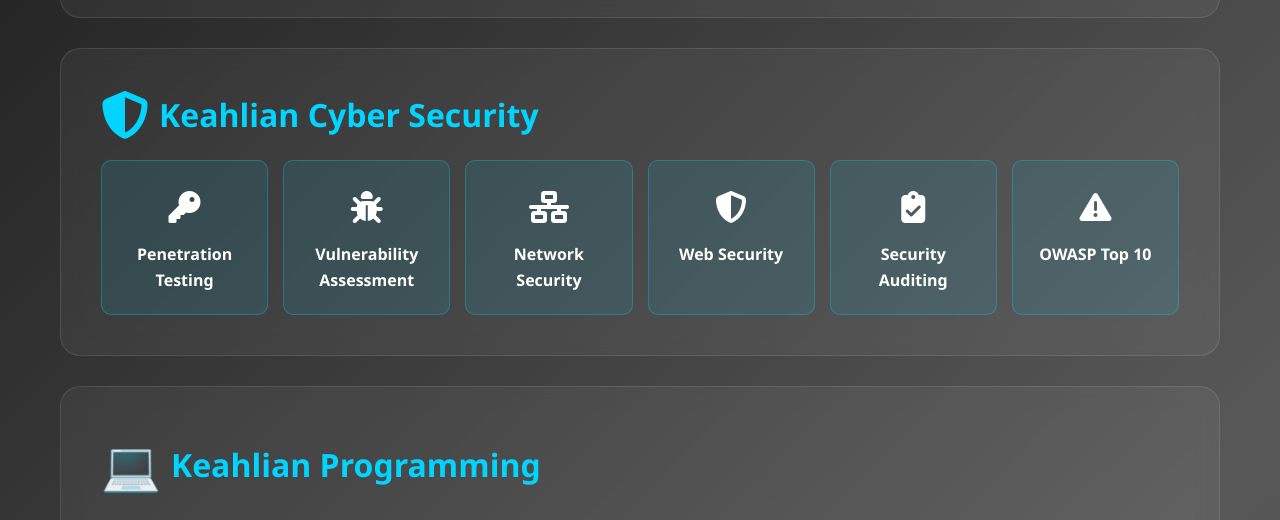
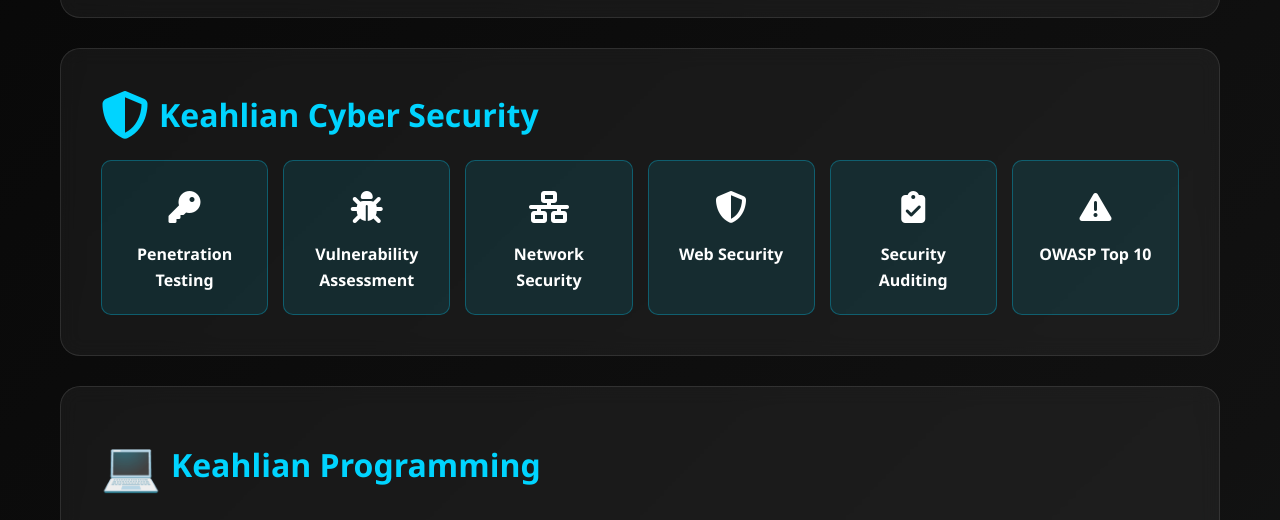
Before and after one commit to SyukurGit/SyukurPortofolio, a plain HTML site: page index.html in a window 1280 px wide. Shown: the part 796-1316 px from the top of the page. Drawn offline with Linux system fonts and the light colour scheme.

Commit message:
Pesan update

```diff
--- a/index.css
+++ b/index.css
@@ -7,8 +7,11 @@
 
         body {
             font-family: 'Segoe UI', Tahoma, Geneva, Verdana, sans-serif;
-            background: linear-gradient(135deg, #0e0e0e, #585858, #24243e);
-            color: #fff;
+/* Tema abu-abu gelap ke biru tua */
+/* Tema hitam ke hijau tua */
+background: linear-gradient(135deg, #050505, #111111, #1a2a2a);
+
+color: #fff;
             line-height: 1.6;
             overflow-x: hidden;
         }
```
